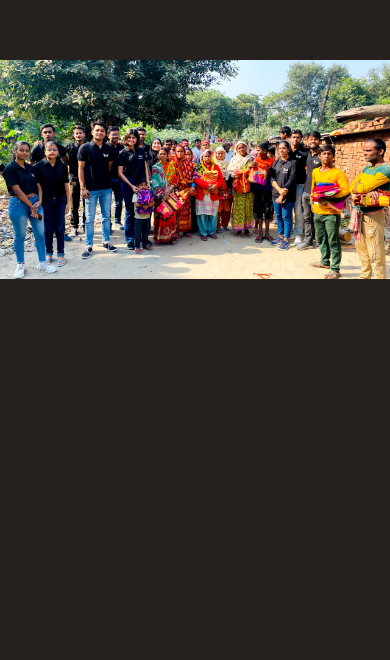
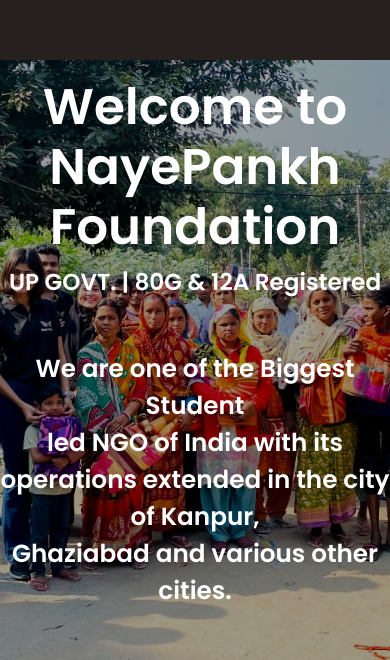
Before and after one commit to mrkamin/-NayePankh-Web-Site, a React (Create React App) app: page / in a window 390 px wide. Shown: the part 2258-2918 px from the top of the page. Before the commit the page ends 2537 px from the top, so only its background shows below. Built offline with nearby package versions, Linux system fonts and the light colour scheme.

Commit message:
Make Sect Three Item tree responsive

```diff
--- a/src/components/Home.js
+++ b/src/components/Home.js
@@ -106,9 +106,7 @@
               Service to mankind is the service to god. Let&apos;s revolutionise
               the society together!.
             </p>
-            <div
-              className="d-flex justify-content-between"
-            >
+            <div className="d-flex justify-content-between">
               <button
                 type="button"
                 className="btn bg-white donate-btn"
@@ -128,9 +126,33 @@
         </div>
       </section>
       <section className="home-cont-sect-three">
-        <div className="">
-          <div>
-            <img src={IMG2} alt="photo2" className="w-100" />
+        <div className="home-cont-sect-three-items position-relative">
+          <div className="home-cont-sect-three-items-item-one">
+            <img
+              src={IMG2}
+              alt="photo2"
+              className="w-100 home-cont-sect-three-items-item-one-img"
+            />
+          </div>
+          <div className="sect-three-overlay w-100 position-absolute" />
+          <div className="home-cont-sect-three-items-item-two position-absolute w-100 text-center">
+            <h1>
+              Welcome to
+              <br />
+              NayePankh Foundation
+            </h1>
+            <p className="fs-3 fw-bolder">UP GOVT. | 80G & 12A Registered</p>
+          </div>
+          <div className="home-cont-sect-three-items-item-three position-absolute w-100 text-center">
+            <p className="fs-2 fw-bolder">
+              We are one of the Biggest Student
+              <br />
+              led NGO of India with its operations extended in the city of
+              Kanpur,
+              {' '}
+              <br />
+              Ghaziabad and various other cities.
+            </p>
           </div>
         </div>
       </section>
--- a/src/css/home.css
+++ b/src/css/home.css
@@ -44,7 +44,33 @@
 .home-cont-sect-two-items-item-one-img {
     height: 800px;
 }
+.home-cont-sect-three-items {
+    height: 600px;
+}
 
+.sect-three-overlay {
+    height: 600px;
+    background-color: rgba(0, 0, 0, 0.39);
+    top: 0;
+}
+
+.home-cont-sect-three-items-item-one-img {
+    height: 600px;
+    object-fit: cover;
+}
+
+.home-cont-sect-three-items-item-two {
+    top: 2vh;
+}
+
+.home-cont-sect-three-items-item-two h1 {
+   font-size: 100px;
+   font-weight: 900;
+}
+
+.home-cont-sect-three-items-item-three {
+    top: 410px;
+}
 
 @media screen and (max-width: 1224px) {
     .home-cont-sect-one {
@@ -112,6 +138,11 @@
         width: 80%;
     }
 
+    .home-cont-sect-three-items-item-two h1 {
+        font-size: 50px;
+        font-weight: 900;
+     }
+
 }
 
 @media screen and (max-width: 600px) {
@@ -151,6 +182,11 @@
         position: absolute;
         top: 20px;
     }
+
+    .home-cont-sect-three-items-item-three {
+        top: 290px;
+    }
+
 }
 @media screen and (max-width: 450px) {
     .home-cont-sect-two-items-item-one-img {
@@ -179,6 +215,10 @@
         width: 98%;
         height: 178vh;
     }
+    .home-cont-sect-three-items-item-two h1 {
+        font-size: 30px;
+        font-weight: 900;
+     }
 }
 @media screen and (max-width: 300px) {
     .home-cont-sect-two-items-item-one-img {
@@ -194,4 +234,8 @@
         width: 98%;
         height: 190vh;
     }
+
+    .home-cont-sect-three-items-item-three {
+        top: 240px;
+    }
 }
```
